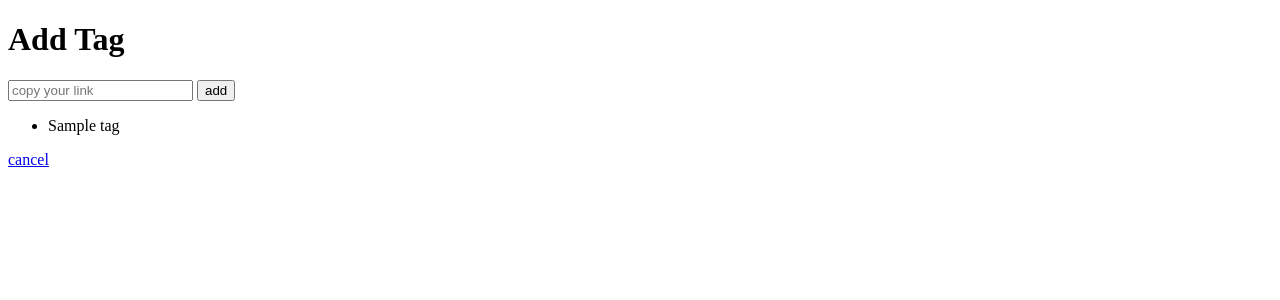
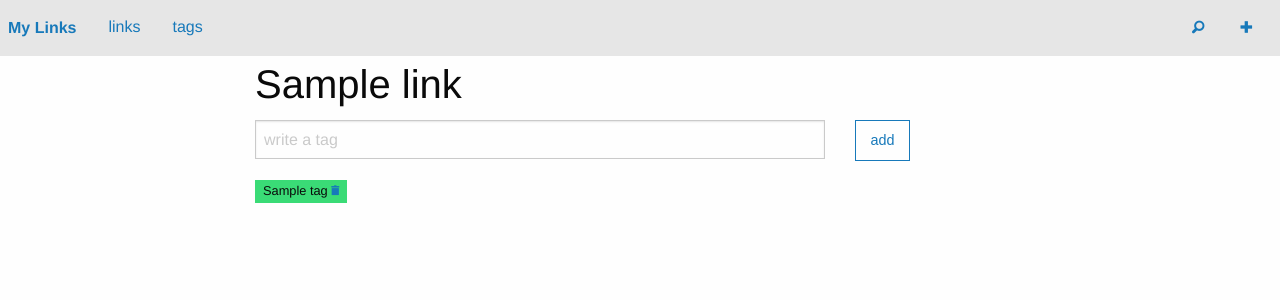
Before and after one commit to togap/my_links, a Flask app: page /links/1/attach in a window 1280 px wide. Shown: the top 300 px of the page. Run offline with Flask 2, Linux system fonts and the light colour scheme; tables that the repository leaves empty hold one stand-in row (values such as "Sample post").

Commit message:
style to add tag

```diff
--- a/application/templates/links/attach.html
+++ b/application/templates/links/attach.html
@@ -1,22 +1,32 @@
-<!Doctype html>
-<html lang="es">
-    <head>
-	<meta charset="utf-8">
-	<title>Attach Tag</title>
-    </head>
-    <body>
-	<h1>Add Tag</h1>
-	<form action="{{ url_for('attach_tag', id=link.id) }}" method="post">
-	    <input type="text" placeholder="copy your link" required name="tag">
-	    <button type="submit">add</button>
-	</form>
-	<section>
-	    <ul>
+{% extends "index.html" %}
+{% block title %}Attach Tag{% endblock %}
+{% block header %}{{ link.title }}{% endblock %}
+{% block content %}
+    <div class="row">
+	<div class="columns small-12">
+	    <form action="{{ url_for('attach_tag', id=link.id) }}" method="post">
+		<div class="row">
+		    <div class="columns small-9">
+	        	<input type="text" placeholder="write a tag" required name="tag">
+		    </div>
+		    <div class="columns small-3">
+	        	<button type="submit" class="button primary hollow">add</button>
+		    </div>
+		</div>
+	    </form>
+	</div>
+    </div>
+    <div class="row">
+	<div class="columns small-12">
+	    <ul class="no-bullet">
 	    	{% for tag in link.tags %}
-		    <li>{{ tag.name }}</li>
+		    <li>
+			<span class="label success">
+			    {{ tag.name }} <a href="{{ url_for('delete_link_tag', link_id=link.id, tag_id=tag.id) }}"><i class="fi-trash"></i></a>
+			</span>
+		    </li>
 	    	{% endfor %}
 	    </ul>
-	</section>
-	<a href="{{ url_for('links') }}">cancel</a>
-    </body>
-</html>
+	</div>
+    </div>
+{% endblock %}
--- a/run.py
+++ b/run.py
@@ -1,6 +1,6 @@
 import settings
 from application import create_app
-from flask import render_template, request, redirect
+from flask import render_template, request, redirect, url_for
 from application.models import User, Link, Tag
 from application.models import db
 from lxml import html, etree
@@ -37,11 +37,6 @@ def detail_link(id):
     link = Link.query.get(id)
     return render_template('links/detail.html', link=link)
 
-@app.route('/edit/<int:id>')
-def edit(id):
-    link = Link.query.get(id)
-    return render_template('links/edit.html', link=link)
-
 @app.route('/links/<int:link_id>/tags/<int:tag_id>/delete')
 def delete_link_tag(link_id, tag_id):
     tag = Tag.query.get(tag_id)
@@ -49,7 +44,7 @@ def delete_link_tag(link_id, tag_id):
     link.tags.remove(tag)
     db.session.add(link)
     db.session.commit()
-    return render_template('links/edit.html', link=link)
+    return redirect(url_for('attach_tag', id=link.id))
 
 @app.route('/links/<int:id>/attach', methods=['GET', 'POST'])
 def attach_tag(id):
```
Also changed, not shown: application/templates/links/edit.html (deleted, +0 -19 lines).
